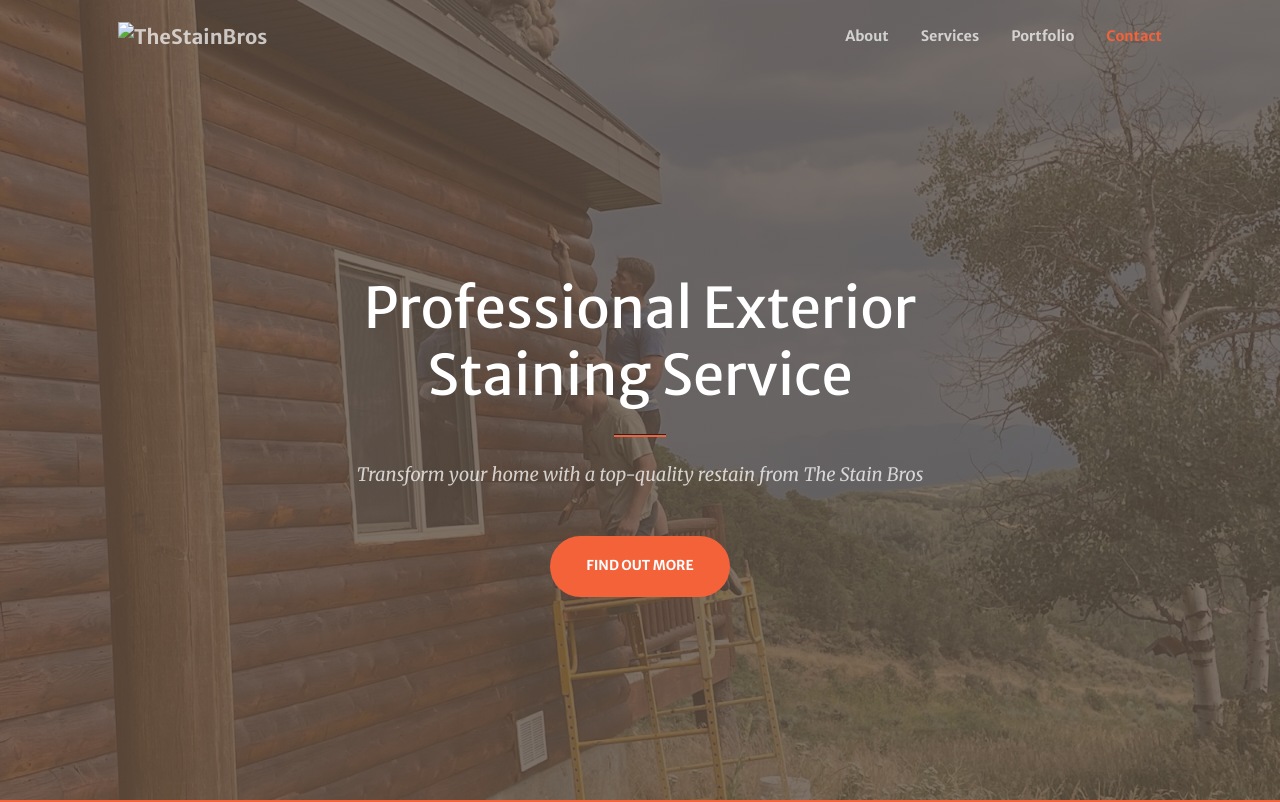
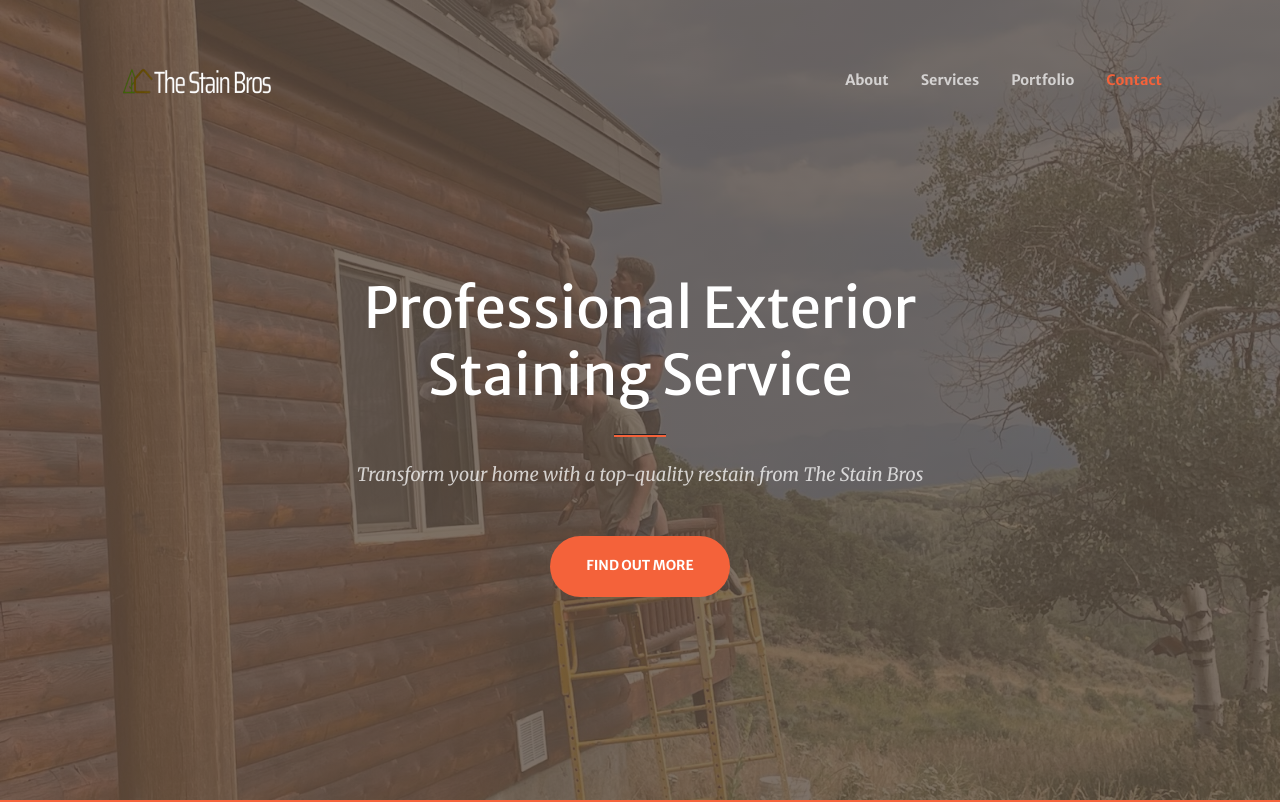
Before and after one commit to TheStainBros/MainSite, a plain HTML site: page index.html in a window 1280 px wide. Shown: the top 802 px of the page. Drawn offline with nearby package versions, Linux system fonts and the light colour scheme; some packages are replaced by stand-ins of ours; a script that the page names is missing.

Commit message:
Update index.html

```diff
--- a/index.html
+++ b/index.html
@@ -24,7 +24,7 @@
         <nav class="navbar navbar-expand-lg navbar-light fixed-top py-3" id="mainNav">
             <div class="container px-4 px-lg-5">
                 <a class="navbar-brand" href="#" title="TheStainBros">
-                    <img src="assets/img/tsblogo-nobg-clr" alt="TheStainBros" style="width: 120px; height: 80px;">
+                    <img src="assets/img/tsblogo-nobg-clr.png" alt="TheStainBros" style="width: 160px; height: 120px;">
                 </a>
                 <button class="navbar-toggler navbar-toggler-right" type="button" data-bs-toggle="collapse" data-bs-target="#navbarResponsive" aria-controls="navbarResponsive" aria-expanded="false" aria-label="Toggle navigation"><span class="navbar-toggler-icon"></span></button>
                 <div class="collapse navbar-collapse" id="navbarResponsive">
```
